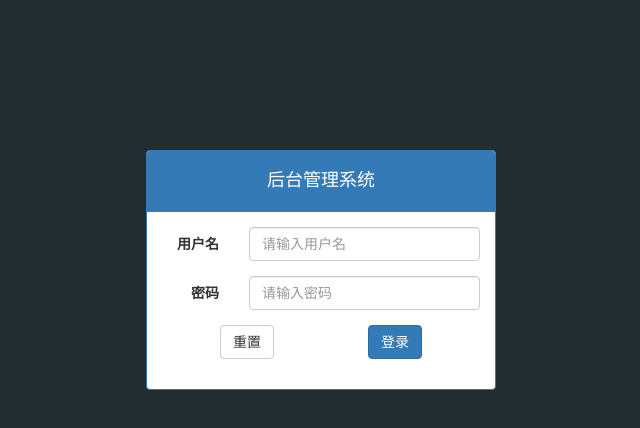
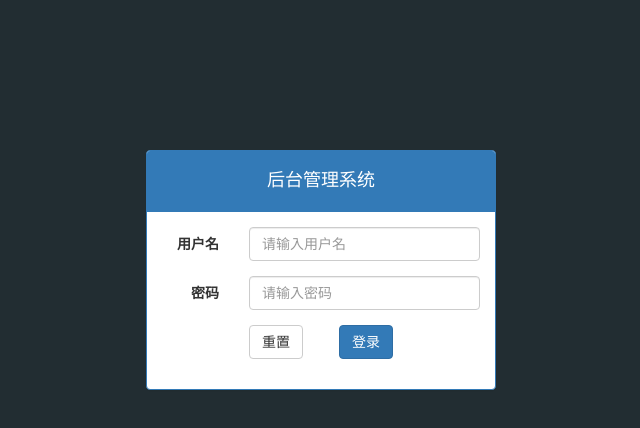
Before and after one commit to HuangYuTing-0721/sz-letao, a website: page public/back/login.html in a window 1280 px wide. Shown: the whole page, without its empty margins (319-959 px from the left). Drawn offline with Linux system fonts and the light colour scheme.

Commit message:
修改登录

```diff
--- a/public/back/login.html
+++ b/public/back/login.html
@@ -30,7 +30,7 @@
                             </div>
                         </div>
                         <div class="form-group">
-                            <div class="col-sm-offset-2 col-sm-8">
+                            <div class="col-sm-offset-3 col-sm-6">
                                 <button type="reset" class="btn btn-default pull-left">重置</button>
                                 <button type="submit" class="btn btn-default btn-primary pull-right">登录</button>
                             </div>
```
